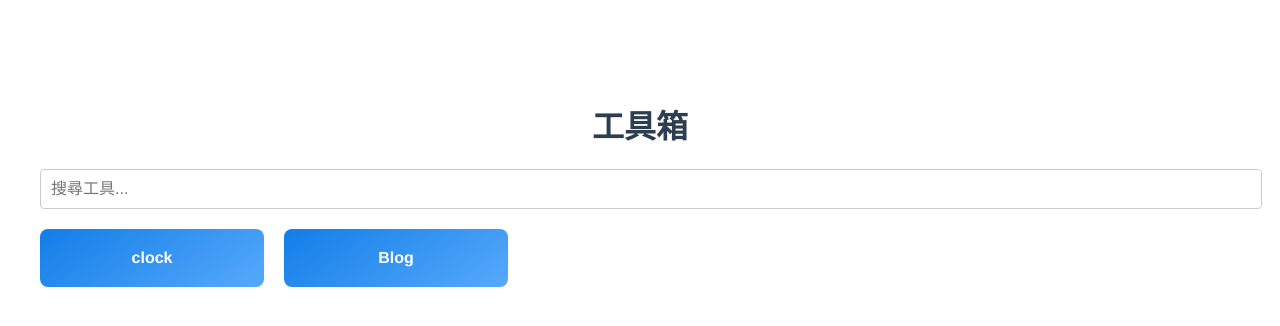
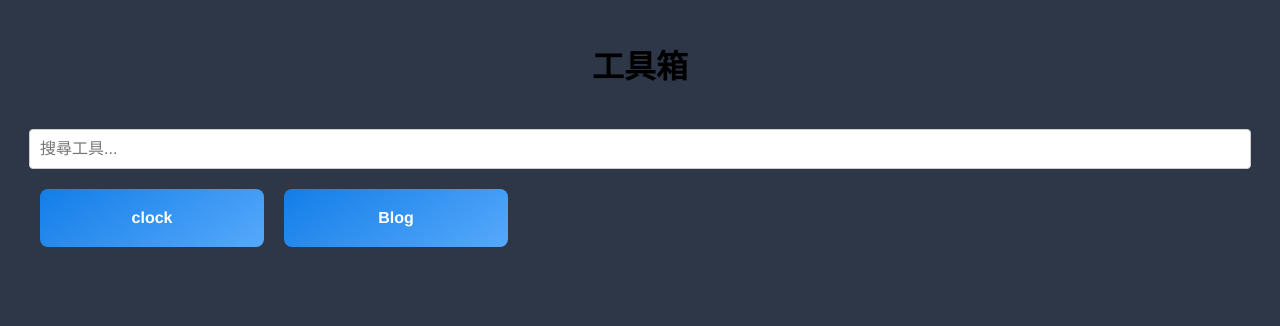
Before and after one commit to qian403/web-tools, a Vue app: page / in a window 1280 px wide. Shown: the top 326 px of the page. Built offline with nearby package versions, Linux system fonts and the light colour scheme.

Commit message:
修正背景顏色

```diff
--- a/src/App.vue
+++ b/src/App.vue
@@ -14,7 +14,15 @@ export default {
   -webkit-font-smoothing: antialiased;
   -moz-osx-font-smoothing: grayscale;
   text-align: center;
-  color: #2c3e50;
-  margin-top: 60px;
+  margin: 0;
+  padding: 0;
+  min-height: 100vh;
+  background-color: #2d3748;
+}
+
+html, body {
+  margin: 0;
+  padding: 0;
+  background-color: #2d3748;
 }
 </style>
--- a/src/components/home.vue
+++ b/src/components/home.vue
@@ -3,30 +3,14 @@
     <div class="toolbox-title">
       <h1>工具箱</h1>
     </div>
-    <input
-      v-model="searchQuery"
-      type="text"
-      placeholder="搜尋工具..."
-      class="search-input"
-    />
+    <input v-model="searchQuery" type="text" placeholder="搜尋工具..." class="search-input" />
     <div class="tools-grid">
-      <router-link
-        v-for="tool in internalTools"
-        :key="tool.name"
-        :to="tool.path"
-        class="tool-link"
-      >
+      <router-link v-for="tool in internalTools" :key="tool.name" :to="tool.path" class="tool-link">
         <div class="tool-button">
           {{ tool.name }}
         </div>
       </router-link>
-      <a
-        v-for="tool in externalTools"
-        :key="tool.name"
-        :href="tool.path"
-        target="_blank"
-        class="tool-link"
-      >
+      <a v-for="tool in externalTools" :key="tool.name" :href="tool.path" target="_blank" class="tool-link">
         <div class="tool-button">
           {{ tool.name }}
         </div>
@@ -44,7 +28,7 @@ export default {
 
     const tools = [
       { name: 'Blog', path: 'https://blog.qian30.net', isExternal: true },
-      { name: 'clock', path: '/clock' ,isExternal: false}
+      { name: 'clock', path: '/clock', isExternal: false }
     ];
 
     const filteredTools = computed(() =>
@@ -71,12 +55,25 @@ export default {
 </script>
 
 <style scoped>
+
+
+
 .toolbox {
+  display: flex;
+  flex-direction: column;
+  justify-content: flex-start;
+  align-items: center;
+  min-height: 100vh;
   padding: 20px;
-  max-width: 1200px;
-  margin: auto;
+  margin: 0;
+  background-color: #2d3748;
 }
 
+.tools-grid {
+  width: 100%;
+  max-width: 1200px;
+  margin: 0 auto;
+}
 .toolbox-title {
   text-align: center;
   margin-bottom: 20px;
@@ -84,6 +81,7 @@ export default {
 
 .search-input {
   width: 100%;
+  max-width: 1200px;
   padding: 10px;
   margin-bottom: 20px;
   font-size: 16px;
@@ -133,12 +131,14 @@ export default {
 
   100% {
     background-position: left center;
+    background-color: #2d3748;
   }
 }
 
 @media (min-width: 1024px) {
   .tools-grid {
     grid-template-columns: repeat(5, 1fr);
+
   }
 }
 
```
